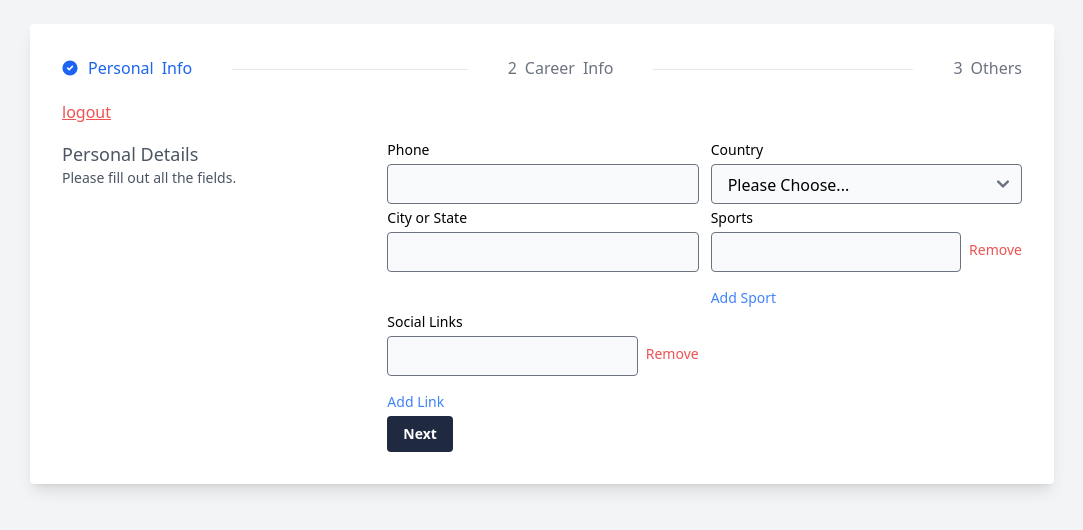
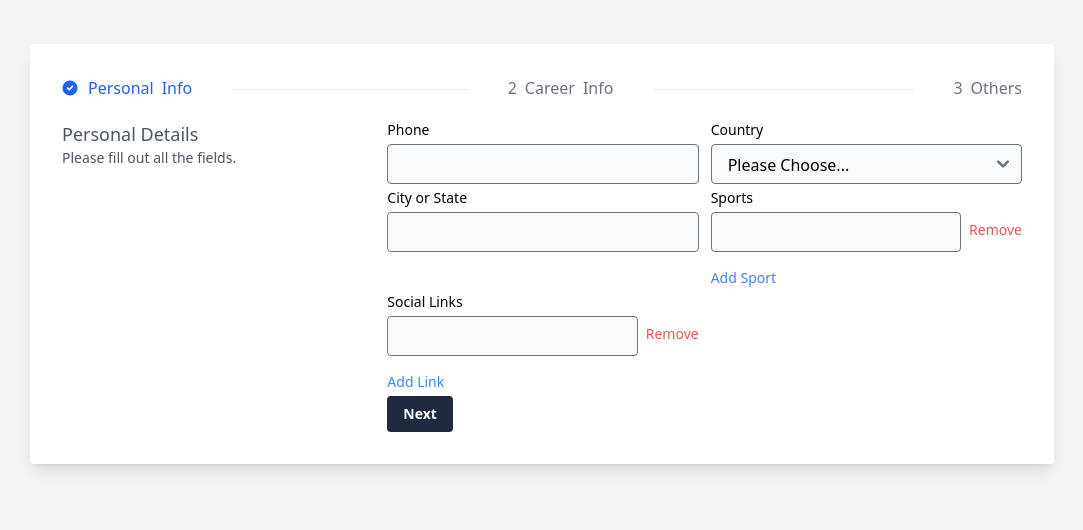
Before and after one commit to muhammadtanko/alumni_frontend, a React (Vite) app: page /onboarding in a window 1280 px wide. Shown: the part 134-664 px from the top of the page, without its empty margins (98-1181 px from the left). Built offline with nearby package versions, Linux system fonts and the light colour scheme.

Commit message:
stable version 2

```diff
--- a/src/pages/onboarding/index.jsx
+++ b/src/pages/onboarding/index.jsx
@@ -70,16 +70,6 @@ export default function Onboarding() {
                                 Others
                             </li>
                         </ol>
-                        <div className="my-4">
-                            <p className="text-base text-red-500">
-                                <span
-                                    className="underline cursor-pointer"
-                                    onClick={logo}
-                                >
-                                    logout
-                                </span>
-                            </p>
-                        </div>
                         <div className="grid gap-4 gap-y-2 text-sm grid-cols-1 lg:grid-cols-3">
                             <div className="text-gray-600">
                                 <p className="font-medium text-lg">{currentStepper === 1 ? "Personal Details" : currentStepper === 2 ? "Career Details" : "Other Details"}</p>
```
